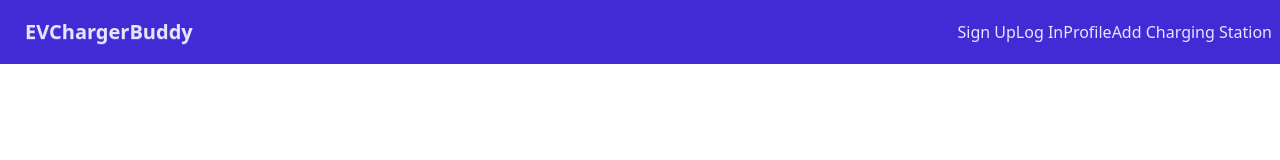
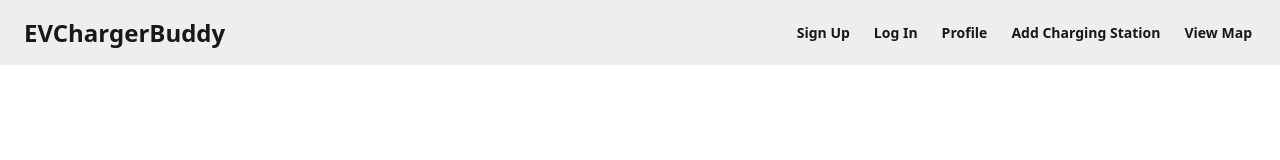
Before and after one commit to Parth-Bhovad/EVChargerBuddyy, a Next.js app: page / in a window 1280 px wide. Shown: the top 160 px of the page. Built offline with nearby package versions, Linux system fonts and the light colour scheme.

Commit message:
Navbar UI Improved:

```diff
--- a/src/app/ui/Navbar.tsx
+++ b/src/app/ui/Navbar.tsx
@@ -2,21 +2,43 @@ import Link from "next/link";
 
 function Navbar() {
     return (
-        <div className="navbar bg-primary text-primary-content">
-            <div className="flex-1">
-                <Link href="/" className="btn btn-ghost text-xl">EVChargerBuddy</Link>
-            </div>
-            <div className="flex-none">
-                <Link href="/signup">Sign Up</Link>
-            </div>
-            <div className="flex-none">
-                <Link href="/login">Log In</Link>
-            </div>
-            <div className="flex-none">
-                <Link href="/profile">Profile</Link>
-            </div>
-            <div className="flex-none">
-                <Link href="/charging-station">Add Charging Station</Link>
+        <div className="drawer bg-[var(--brand-color-black)] text-[var(--brand-color-white)]">
+            <div className="drawer-content flex flex-col">
+                {/* Navbar */}
+                <div className="navbar bg-base-300 w-full">
+                    <div className="mx-2 flex-1 px-2 font-bold text-2xl"><Link href="/">EVChargerBuddy</Link></div>
+                    <div className="hidden flex-none lg:block">
+                        <ul className="menu menu-horizontal">
+                            <li><Link href="/signup" className="font-bold">Sign Up</Link></li>
+                            <li><Link href="/login" className="font-bold">Log In</Link></li>
+                            <li><Link href="/profile" className="font-bold">Profile</Link></li>
+                            <li><Link href="/charging-station" className="font-bold">Add Charging Station</Link></li>
+                            <li><Link href="/map" className="font-bold">View Map</Link></li>
+                        </ul>
+                    </div>
+                    <div className="flex-none lg:hidden">
+                        <div className="drawer drawer-end">
+                            <input id="my-drawer-5" type="checkbox" className="drawer-toggle" />
+                            <div className="drawer-content bg-transparent">
+                                {/* Page content here */}
+                                <label htmlFor="my-drawer-5" className="drawer-button btn bg-transparent">
+                                    <svg xmlns="http://www.w3.org/2000/svg" fill="none" viewBox="0 0 24 24" className="inline-block h-5 w-5 stroke-current"> <path strokeLinecap="round" strokeLinejoin="round" strokeWidth="2" d="M5 12h.01M12 12h.01M19 12h.01M6 12a1 1 0 11-2 0 1 1 0 012 0zm7 0a1 1 0 11-2 0 1 1 0 012 0zm7 0a1 1 0 11-2 0 1 1 0 012 0z"></path> </svg>
+                                </label>
+                            </div>
+                            <div className="drawer-side">
+                                <label htmlFor="my-drawer-5" aria-label="close sidebar" className="drawer-overlay"></label>
+                                <ul className="menu bg-[var(--brand-color-black)] text-[var(--brand-color-white)] min-h-full w-80 p-4">
+                                    {/* Sidebar content here */}
+                                    <li><Link href="/signup" className="font-bold">Sign Up</Link></li>
+                                    <li><Link href="/login" className="font-bold">Log In</Link></li>
+                                    <li><Link href="/profile" className="font-bold">Profile</Link></li>
+                                    <li><Link href="/charging-station" className="font-bold">Add Charging Station</Link></li>
+                                    <li><Link href="/map" className="font-bold">View Map</Link></li>
+                                </ul>
+                            </div>
+                        </div>
+                    </div>
+                </div>
             </div>
         </div>
     );
```
